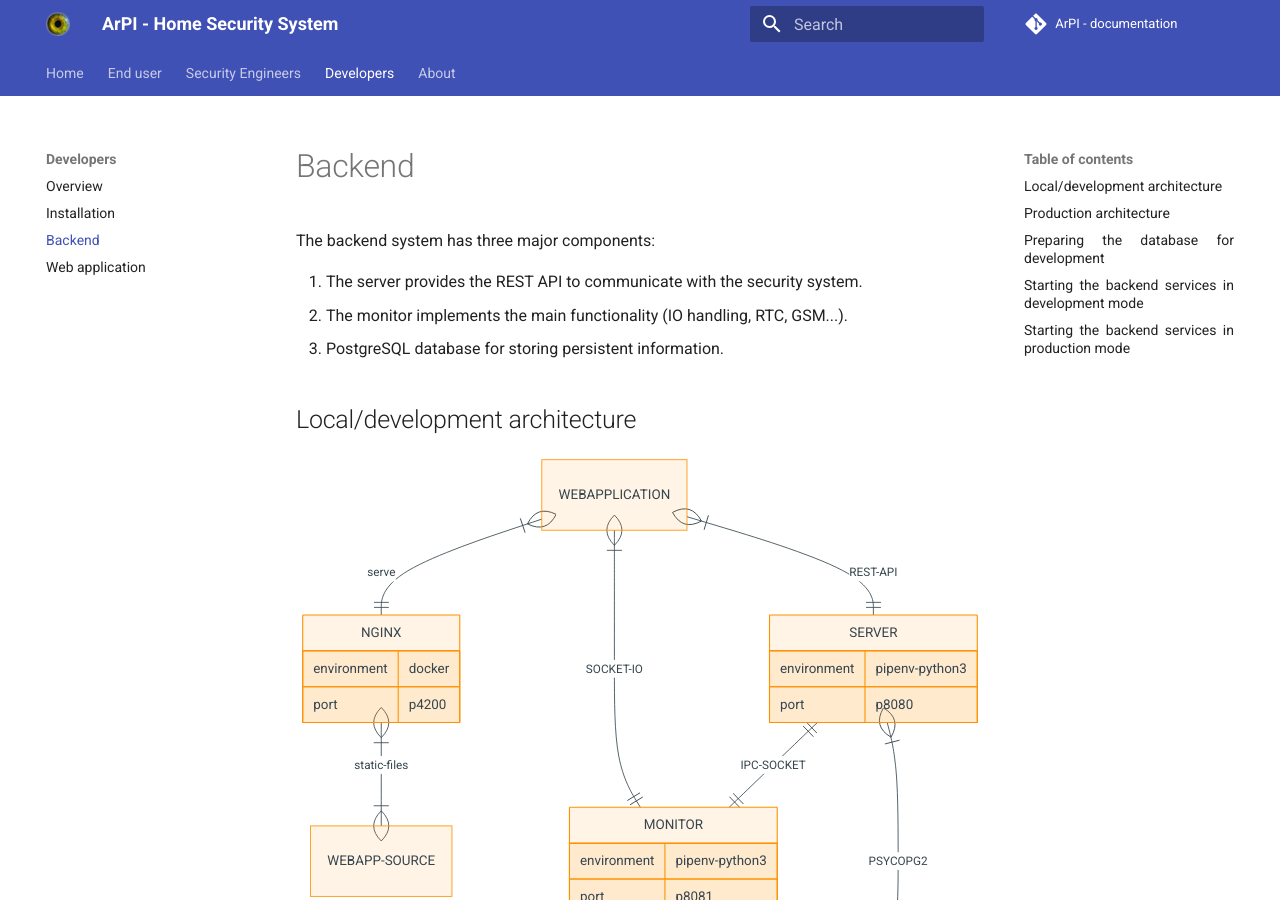
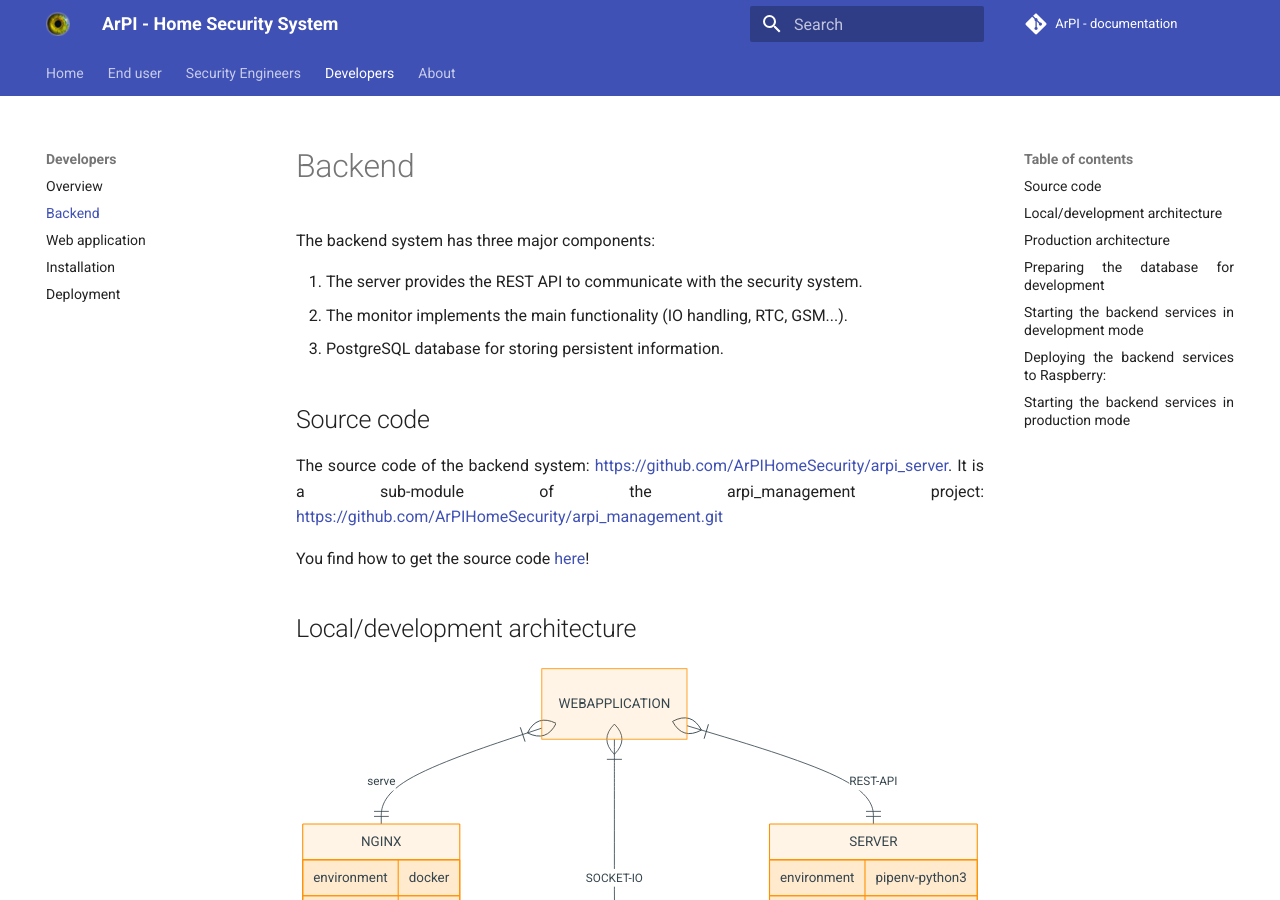
Before and after one commit to ArPIHomeSecurity/arpi_documentation, an MkDocs documentation site: the page built from docs/developers/backend.md, in a window 1280 px wide and 900 px high. Built offline with MkDocs 1.6.1 and Material for MkDocs 9.7.7, drawn with Linux system fonts in a browser that asks for light colours; comment, search, counter and statistics services are not loaded; some of the changed text lies outside the part shown.

Commit message:
Deployment added

````diff
--- a/docs/developers/backend.md
+++ b/docs/developers/backend.md
@@ -3,6 +3,17 @@
 1. The server provides the REST API to communicate with the security system.
 2. The monitor implements the main functionality (IO handling, RTC, GSM...).
 3. PostgreSQL database for storing persistent information.
+
+
+## Source code
+
+The source code of the backend system:
+[https://github.com/ArPIHomeSecurity/arpi_server](https://github.com/ArPIHomeSecurity/arpi_server).
+It is a sub-module of the arpi_management project:
+[https://github.com/ArPIHomeSecurity/arpi_management.git](https://github.com/ArPIHomeSecurity/arpi_management.git)
+
+You find how to get the source code [here](index.md#getting-the-code)!
+
 
 ## Local/development architecture
 
@@ -104,6 +115,14 @@
 
 REST API is available on: http://localhost:8080
 
+## Deploying the backend services to Raspberry:
+
+```bash
+# go the arpi_management project
+pipenv run ./install.py -vpe prod server
+pipenv run ./install.py -vpe prod monitoring
+```
+
 ## Starting the backend services in production mode
 
 On the Raspberry PI the backend services can be managed as systemd services.
--- a/mkdocs.yml
+++ b/mkdocs.yml
@@ -48,8 +48,9 @@
         - Security Engineers: security_engineers/index.md
     - Developers:
         - Overview: developers/index.md
-        - Installation: developers/installation.md
         - Backend: developers/backend.md
         - Web application: developers/web_application.md
+        - Installation: developers/installation.md
+        - Deployment: developers/deployment.md
     - About:
         About: about.md
````
Also changed, not shown: docs/developers/deployment.md (added, +47 -0 lines), docs/developers/index.md (+1 -1 lines).
